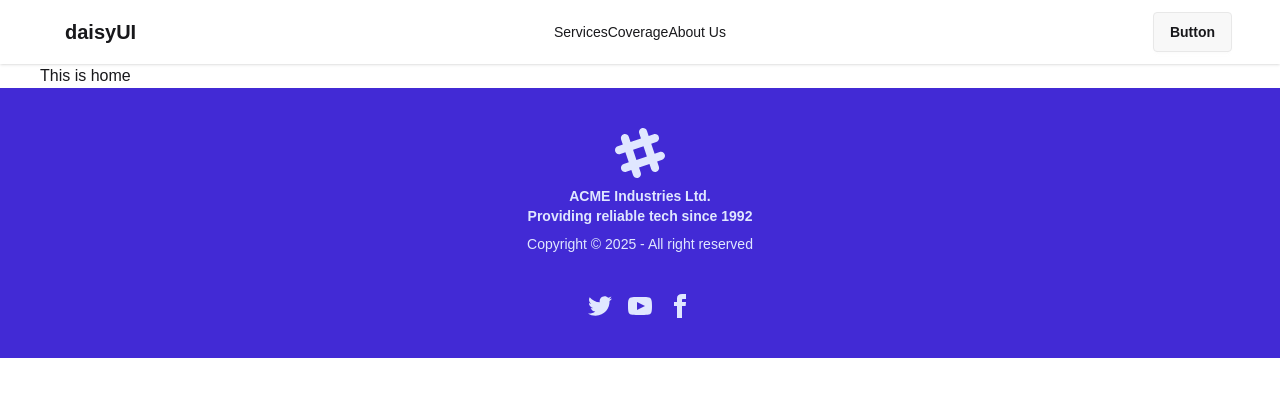
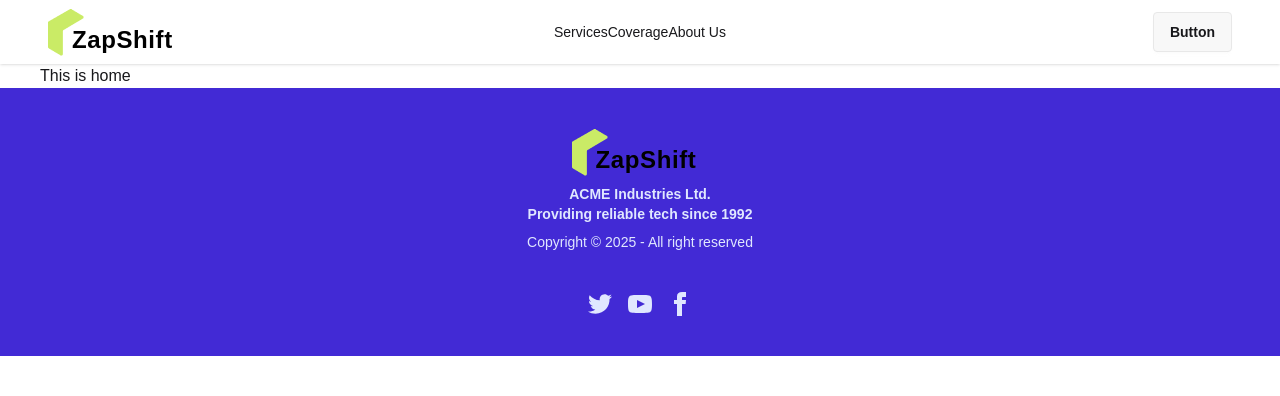
Before and after one commit to Riadul-Islam-551/Zap-Shift-Client, a React (Vite) app: page / in a window 1280 px wide. Shown: the top 396 px of the page. Built offline with nearby package versions, Linux system fonts and the light colour scheme.

Commit message:
make the logo

```diff
--- /dev/null
+++ b/src/components/logo/Logo.jsx
@@ -0,0 +1,15 @@
+import React from "react";
+import logo from "../../assets/logo.png";
+
+const Logo = () => {
+  return (
+    <div className="flex items-end">
+      <img src={logo} alt="ZapShift"/>
+      <p className="text-2xl font-extrabold text-black tracking-wide  -translate-x-3">
+        ZapShift
+      </p>
+    </div>
+  );
+};
+
+export default Logo;
--- a/src/shared/footer/Footer.jsx
+++ b/src/shared/footer/Footer.jsx
@@ -1,20 +1,11 @@
 import React from "react";
+import Logo from "../../components/logo/Logo";
 
 const Footer = () => {
   return (
     <footer className="footer footer-horizontal footer-center bg-primary text-primary-content p-10">
       <aside>
-        <svg
-          width="50"
-          height="50"
-          viewBox="0 0 24 24"
-          xmlns="http://www.w3.org/2000/svg"
-          fillRule="evenodd"
-          clipRule="evenodd"
-          className="inline-block fill-current"
-        >
-          <path d="M22.672 15.226l-2.432.811.841 2.515c.33 1.019-.209 2.127-1.23 2.456-1.15.325-2.148-.321-2.463-1.226l-.84-2.518-5.013 1.677.84 2.517c.391 1.203-.434 2.542-1.831 2.542-.88 0-1.601-.564-1.86-1.314l-.842-2.516-2.431.809c-1.135.328-2.145-.317-2.463-1.229-.329-1.018.211-2.127 1.231-2.456l2.432-.809-1.621-4.823-2.432.808c-1.355.384-2.558-.59-2.558-1.839 0-.817.509-1.582 1.327-1.846l2.433-.809-.842-2.515c-.33-1.02.211-2.129 1.232-2.458 1.02-.329 2.13.209 2.461 1.229l.842 2.515 5.011-1.677-.839-2.517c-.403-1.238.484-2.553 1.843-2.553.819 0 1.585.509 1.85 1.326l.841 2.517 2.431-.81c1.02-.33 2.131.211 2.461 1.229.332 1.018-.21 2.126-1.23 2.456l-2.433.809 1.622 4.823 2.433-.809c1.242-.401 2.557.484 2.557 1.838 0 .819-.51 1.583-1.328 1.847m-8.992-6.428l-5.01 1.675 1.619 4.828 5.011-1.674-1.62-4.829z"></path>
-        </svg>
+        <Logo></Logo>
         <p className="font-bold">
           ACME Industries Ltd.
           <br />
--- a/src/shared/nav/NavBar.jsx
+++ b/src/shared/nav/NavBar.jsx
@@ -1,5 +1,6 @@
 import React from "react";
-import { NavLink } from "react-router";
+import { Link, NavLink } from "react-router";
+import Logo from "../../components/logo/Logo";
 
 const NavBar = () => {
   const links = (
@@ -40,12 +41,12 @@ const NavBar = () => {
               {links}
             </ul>
           </div>
-          <a className="btn btn-ghost text-xl">daisyUI</a>
+          <Link to='/' className="">
+            <Logo></Logo>
+          </Link>
         </div>
         <div className="navbar-center hidden lg:flex">
-          <ul className="menu menu-horizontal px-1">
-           {links}
-          </ul>
+          <ul className="menu menu-horizontal px-1">{links}</ul>
         </div>
         <div className="navbar-end">
           <a className="btn">Button</a>
```
